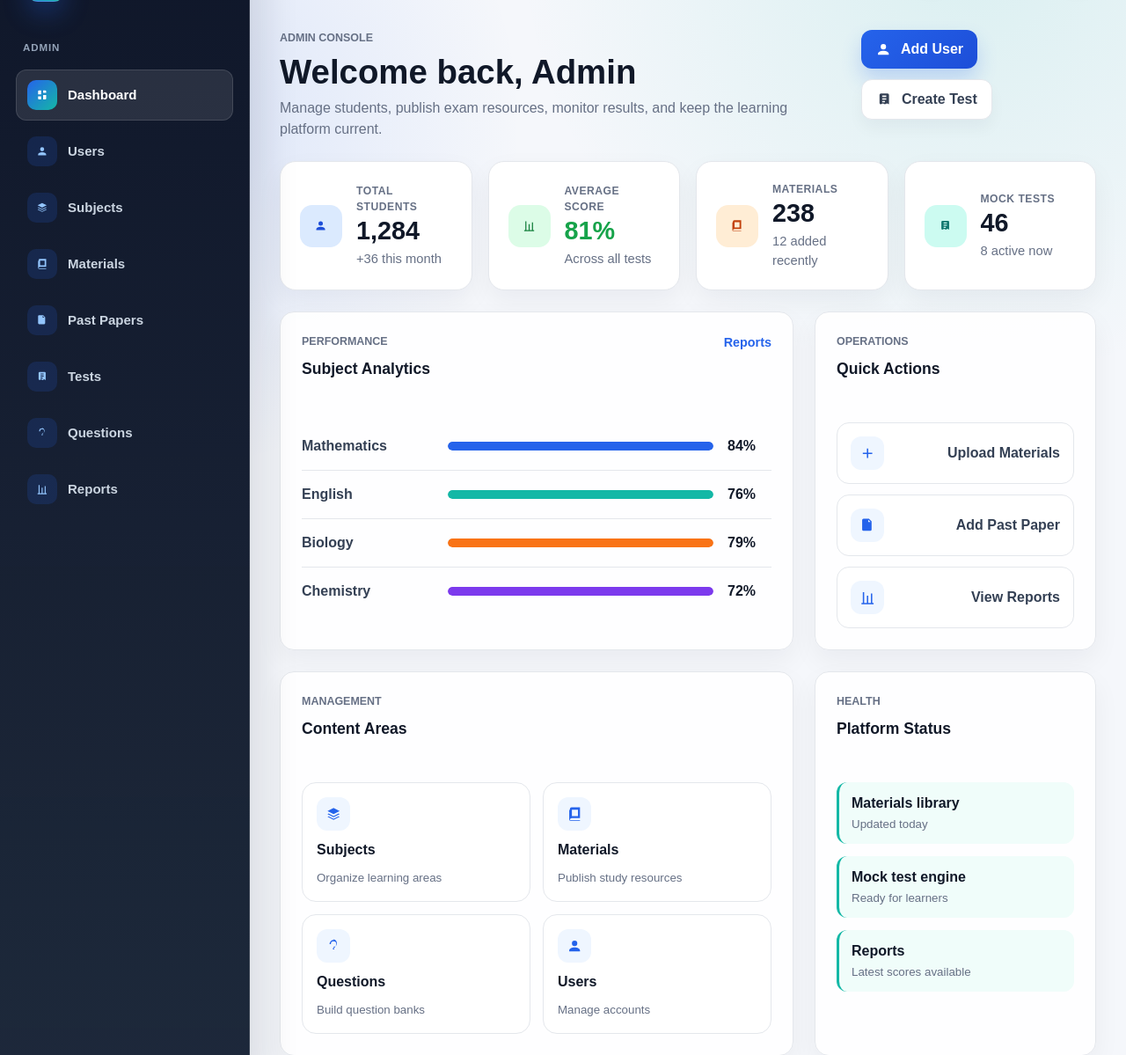
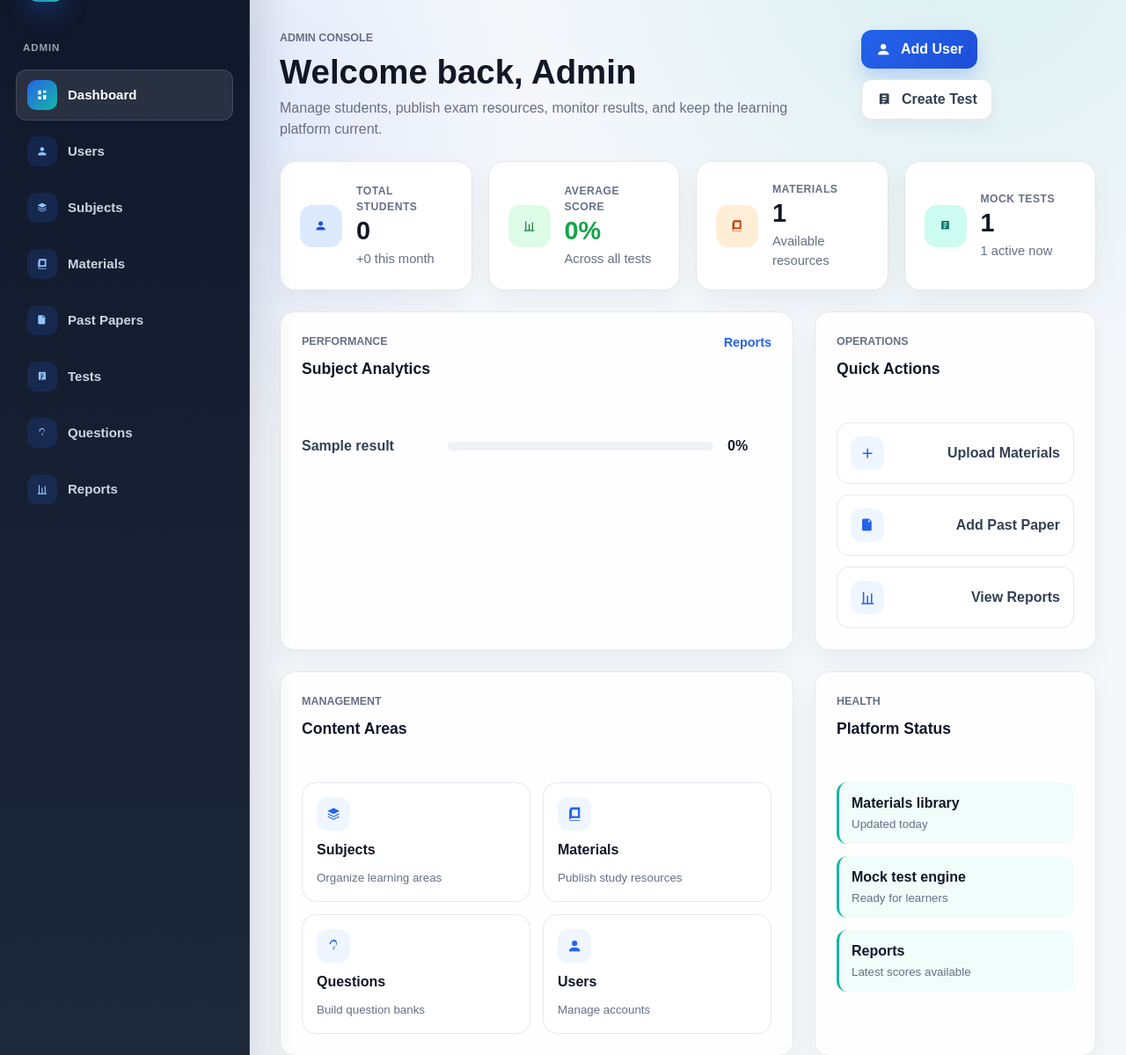
Before and after one commit to jeff2450/PRO-2, a Flask app: page /admin/dashboard in a window 1280 px wide. Shown: the part 76-1275 px from the top of the page at 88% size. Run offline with Flask 3, Linux system fonts and the light colour scheme; the visitor is signed in with stand-in values (Sample User, id 1); tables that the repository leaves empty hold one stand-in row (values such as "Sample post"); parts of the project's set-up code (start-up, migrations or seed data) failed here and were passed over.

Commit message:
Update dashboards to display real data from database
- Admin dashboard now shows actual student count, average scores, and materials
- Student dashboard shows personalized stats based on user session
- Added database migration to support user_email and subject tracking in results
- Subject-wise analytics now pull from actual test results
- Admin dashboard displays real material and test counts

```diff
--- a/app.py
+++ b/app.py
@@ -701,6 +701,8 @@ def create_schema():
 
         CREATE TABLE IF NOT EXISTS results (
             id INTEGER PRIMARY KEY AUTOINCREMENT,
+            user_email TEXT DEFAULT '',
+            subject TEXT DEFAULT '',
             test TEXT NOT NULL,
             score TEXT DEFAULT '',
             date TEXT NOT NULL,
@@ -729,13 +731,32 @@ def create_schema():
     db.commit()
 
 
+def migrate_database():
+    db = get_db()
+    cursor = db.execute("PRAGMA table_info(results)")
+    columns = [col[1] for col in cursor.fetchall()]
+
+    if 'user_email' not in columns:
+        try:
+            db.execute("ALTER TABLE results ADD COLUMN user_email TEXT DEFAULT ''")
+            db.commit()
+        except:
+            pass
+
+    if 'subject' not in columns:
+        try:
+            db.execute("ALTER TABLE results ADD COLUMN subject TEXT DEFAULT ''")
+            db.commit()
+        except:
+            pass
+
+
 def table_is_empty(table):
     return db_one(f"SELECT COUNT(*) AS total FROM {table}")["total"] == 0
 
 
 def seed_database():
     if table_is_empty("subjects"):
-        for subject in SUBJECTS:
             db_execute(
                 """
                 INSERT INTO subjects (id, name, level, materials, tests, description)
@@ -833,6 +854,7 @@ EXAM_ATTEMPTS_DB = ExamAttemptCollection()
 
 with app.app_context():
     create_schema()
+    migrate_database()
     seed_database()
 
 SUBJECTS = SUBJECTS_DB
@@ -1097,12 +1119,74 @@ def logout():
 @app.route("/student/dashboard")
 @login_required("student")
 def student_dashboard():
+    # Get current user's email/name from session
+    user_email = session.get('user_email')
+    user_id = session.get('user_id')
+
+    # Initialize stats with defaults
+    stats = {
+        'tests_taken': 0,
+        'average_score': '0%',
+        'materials_read': 0,
+        'notifications': 0,
+    }
+
+    recent_results = []
+    next_test = None
+
+    if user_email:
+        # Count tests taken by this student
+        tests_taken = db_one(
+            "SELECT COUNT(*) as count FROM results WHERE user_email = ?",
+            (user_email,)
+        )
+        stats['tests_taken'] = tests_taken['count'] if tests_taken else 0
+
+        # Calculate average score for this student
+        avg_score = db_one(
+            "SELECT AVG(CAST(REPLACE(score, '%', '') AS FLOAT)) as avg FROM results WHERE user_email = ?",
+            (user_email,)
+        )
+        if avg_score and avg_score['avg']:
+            stats['average_score'] = f"{round(avg_score['avg'])}%"
+
+        # Count materials (or could track materials accessed)
+        materials_total = db_one("SELECT COUNT(*) as count FROM materials")
+        stats['materials_read'] = materials_total['count'] if materials_total else 0
+
+        # Count unread notifications
+        notifications = db_one("SELECT COUNT(*) as count FROM notifications")
+        stats['notifications'] = notifications['count'] if notifications else 0
+
+        # Get recent results for this student (limit to 5)
+        recent_results = db_all(
+            "SELECT test, score, date FROM results WHERE user_email = ? ORDER BY date DESC LIMIT 5",
+            (user_email,)
+        )
+        recent_results = [dict(r) for r in recent_results]
+
+    # Get subject-wise averages for this student
+    subject_analytics = []
+    if user_email:
+        subject_analytics = db_all(
+            """SELECT subject, AVG(CAST(REPLACE(score, '%', '') AS FLOAT)) as avg_score
+               FROM results WHERE user_email = ? AND subject IS NOT NULL AND subject != ''
+               GROUP BY subject LIMIT 4""",
+            (user_email,)
+        )
+        subject_analytics = [dict(r) for r in subject_analytics]
+
+    # Get next available test
+    next_test = db_one("SELECT title, duration, marks FROM tests LIMIT 1")
+    next_test = dict(next_test) if next_test else None
+
     return render_template(
         "student/dashboard.html",
         title="Student Dashboard",
-        stats=STUDENT_STATS,
-        recent_results=RECENT_RESULTS,
-        materials=MATERIALS[:3],
+        stats=stats,
+        recent_results=recent_results,
+        subject_analytics=subject_analytics,
+        next_test=next_test,
     )
 
 
@@ -1292,7 +1376,51 @@ def student_notifications():
 @app.route("/admin/dashboard")
 @login_required("admin")
 def admin_dashboard():
-    return render_template("admin/dashboard.html", title="Admin Dashboard")
+    # Get total students
+    total_students = db_one("SELECT COUNT(*) as count FROM users WHERE role = 'Student'")
+    total_students_count = total_students['count'] if total_students else 0
+
+    # Get students added this month
+    current_month_start = date.today().replace(day=1).isoformat()
+    new_students = db_one(
+        "SELECT COUNT(*) as count FROM users WHERE role = 'Student' AND registered >= ?",
+        (current_month_start,)
+    )
+    new_students_count = new_students['count'] if new_students else 0
+
+    # Get average score across all tests
+    avg_score = db_one("SELECT AVG(CAST(REPLACE(score, '%', '') AS FLOAT)) as avg FROM results WHERE score != ''")
+    avg_score_val = f"{round(avg_score['avg'])}" if avg_score and avg_score['avg'] else "0"
+
+    # Get materials count
+    materials_count = db_one("SELECT COUNT(*) as count FROM materials")
+    materials_count_val = materials_count['count'] if materials_count else 0
+
+    # Get tests count
+    tests_count = db_one("SELECT COUNT(*) as count FROM tests")
+    tests_count_val = tests_count['count'] if tests_count else 0
+
+    # Get active tests (just show how many exist, since we don't track creation dates)
+    active_tests = tests_count_val
+
+    # Get subject-wise analytics
+    subject_analytics = db_all(
+        """SELECT subject, AVG(CAST(REPLACE(score, '%', '') AS FLOAT)) as avg_score
+           FROM results WHERE subject IS NOT NULL AND subject != '' AND score != ''
+           GROUP BY subject ORDER BY avg_score DESC"""
+    )
+
+    dashboard_data = {
+        'total_students': total_students_count,
+        'new_students': new_students_count,
+        'avg_score': avg_score_val,
+        'materials_count': materials_count_val,
+        'tests_count': tests_count_val,
+        'active_tests': max(0, active_tests - 2) if active_tests > 2 else active_tests,
+        'subject_analytics': subject_analytics,
+    }
+
+    return render_template("admin/dashboard.html", title="Admin Dashboard", data=dashboard_data)
 
 
 @app.route("/admin/users")
--- a/templates/admin/dashboard.html
+++ b/templates/admin/dashboard.html
@@ -18,19 +18,19 @@
     <div class="dashboard-cards">
         <article>
             <span class="stat-icon blue">{{ app_icon("users") }}</span>
-            <div><span>Total students</span><strong>1,284</strong><small>+36 this month</small></div>
+            <div><span>Total students</span><strong>{{ data.total_students }}</strong><small>+{{ data.new_students }} this month</small></div>
         </article>
         <article>
             <span class="stat-icon green">{{ app_icon("reports") }}</span>
-            <div><span>Average score</span><strong class="success-text">81%</strong><small>Across all tests</small></div>
+            <div><span>Average score</span><strong class="success-text">{{ data.avg_score }}%</strong><small>Across all tests</small></div>
         </article>
         <article>
             <span class="stat-icon amber">{{ app_icon("book") }}</span>
-            <div><span>Materials</span><strong>238</strong><small>12 added recently</small></div>
+            <div><span>Materials</span><strong>{{ data.materials_count }}</strong><small>Available resources</small></div>
         </article>
         <article>
             <span class="stat-icon teal">{{ app_icon("test") }}</span>
-            <div><span>Mock tests</span><strong>46</strong><small>8 active now</small></div>
+            <div><span>Mock tests</span><strong>{{ data.tests_count }}</strong><small>{{ data.active_tests }} active now</small></div>
         </article>
     </div>
 
@@ -43,26 +43,21 @@
                 </div>
                 <a href="{{ url_for('admin_reports') }}">Reports</a>
             </div>
-            <div class="progress-row">
-                <span>Mathematics</span>
-                <div class="progress-track"><span class="width-84"></span></div>
-                <strong>84%</strong>
-            </div>
-            <div class="progress-row">
-                <span>English</span>
-                <div class="progress-track teal"><span class="width-76"></span></div>
-                <strong>76%</strong>
-            </div>
-            <div class="progress-row">
-                <span>Biology</span>
-                <div class="progress-track orange"><span class="width-79"></span></div>
-                <strong>79%</strong>
-            </div>
-            <div class="progress-row">
-                <span>Chemistry</span>
-                <div class="progress-track purple"><span class="width-72"></span></div>
-                <strong>72%</strong>
-            </div>
+            {% if data.subject_analytics %}
+                {% for subject in data.subject_analytics %}
+                    <div class="progress-row">
+                        <span>{{ subject.subject }}</span>
+                        <div class="progress-track"><span style="width: {{ subject.avg_score }}%"></span></div>
+                        <strong>{{ "%.0f"|format(subject.avg_score) }}%</strong>
+                    </div>
+                {% endfor %}
+            {% else %}
+                <div class="progress-row">
+                    <span>No data available</span>
+                    <div class="progress-track"><span class="width-50"></span></div>
+                    <strong>-</strong>
+                </div>
+            {% endif %}
         </article>
 
         <article class="panel next-panel">
```
Also changed, not shown: templates/student/dashboard.html (+23 -18 lines).
